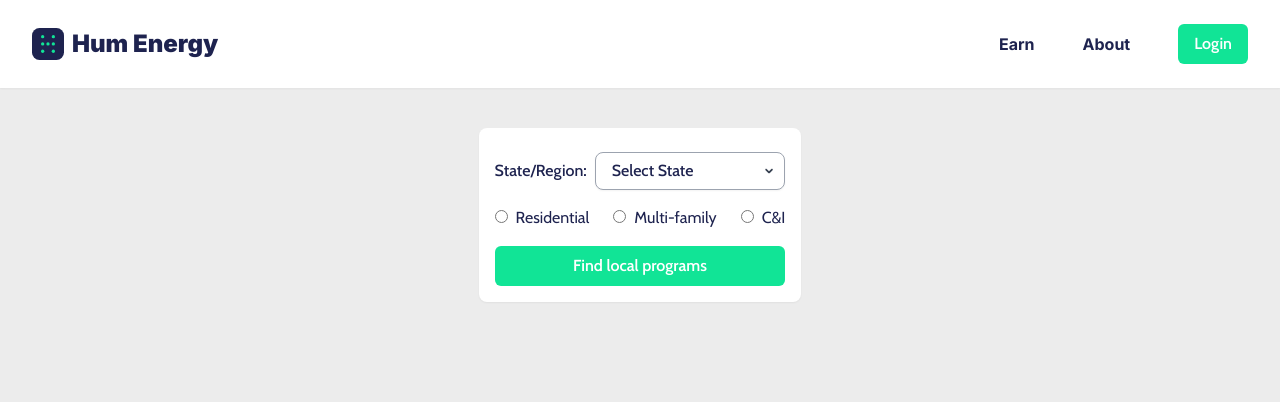
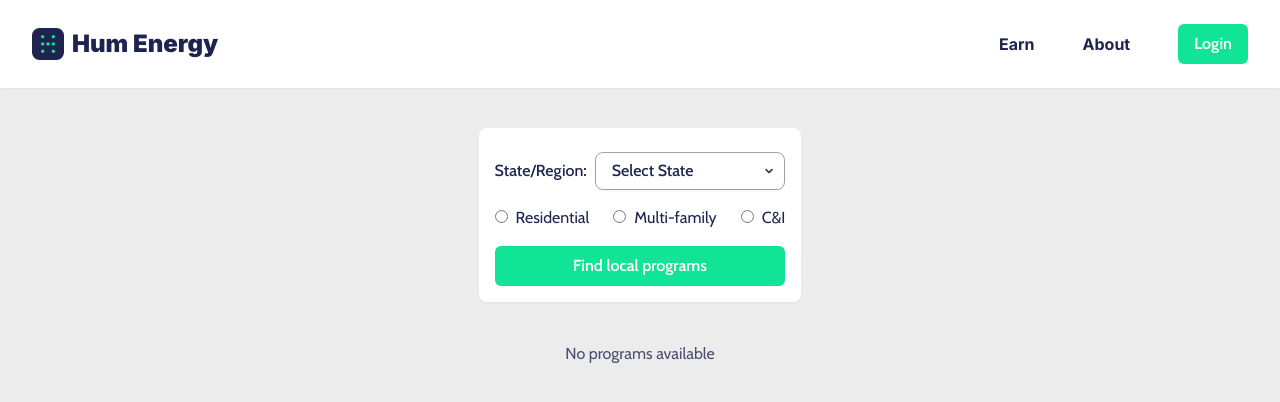
Before and after one commit to JamesDLamming/humenergy-web, a Next.js app: page /VPPFinder in a window 1280 px wide. Shown: the top 402 px of the page. Built offline with nearby package versions, Linux system fonts and the light colour scheme.

Commit message:
table visible

```diff
--- a/pages/VPPFinder.js
+++ b/pages/VPPFinder.js
@@ -110,10 +110,7 @@ export default function VPPFinder() {
           <div className="mt-10 flex-col flex items-center ">
             {loading && <div className="loading-icon">Loading...</div>}
 
-            <VPPFinderOutput
-              data={responseData}
-              visible={{ tableVisible } && !{ loading }}
-            />
+            <VPPFinderOutput data={responseData} visible={{ tableVisible }} />
           </div>
         </div>
       </div>
```
